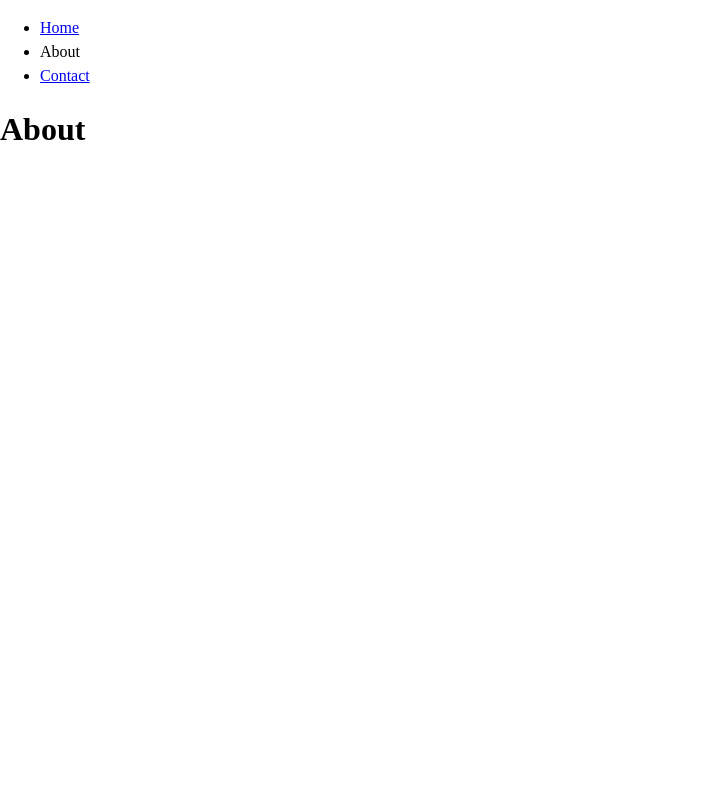
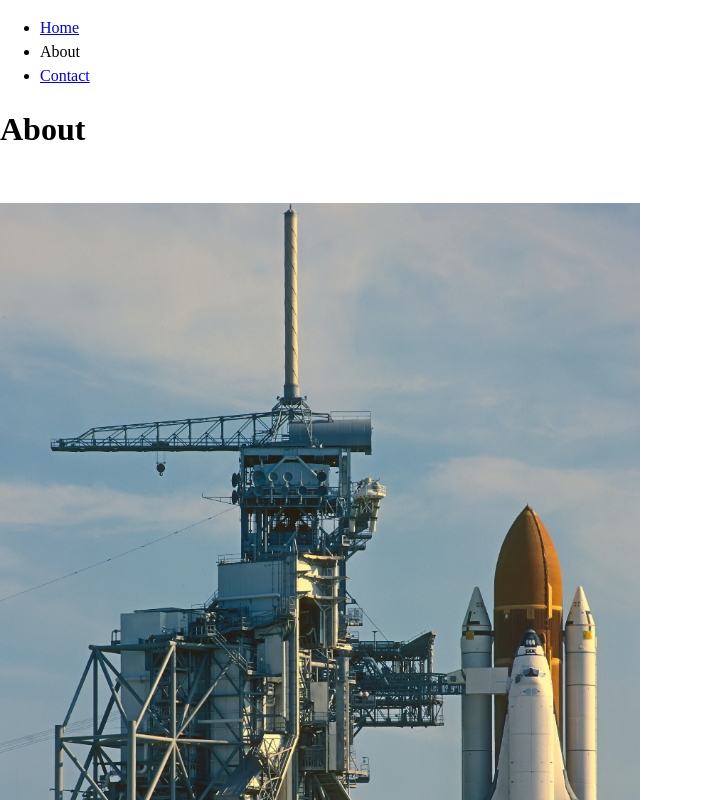
Before and after one commit to is-120-winter-2023/responsive-images-and-svg-brysonkbarney, a website: page about/index.html in a window 1280 px wide. Shown: the top 800 px of the page, without its empty margins (0-703 px from the left). Drawn offline with Linux system fonts and the light colour scheme.

Commit message:
adding image to about

```diff
--- a/about/index.html
+++ b/about/index.html
@@ -31,6 +31,10 @@
   <main>
     <h1>About</h1>
   </main>
+  <img srcset="../images/rocket-300px.jpg 300w,
+  ../images/rocket-600px.jpg 600w,
+  ../images/rocket-900px.jpg 900w" sizes="50vw" src="../images/rocket-600px.jpg"
+    alt="a rocket taking preparing for take off" width="600" height="600">
 </body>
 
 </html>
```
Also changed, not shown: images/rocket-300px.jpg (added), images/rocket-600px.jpg (added), images/rocket-900px.jpg (added).
